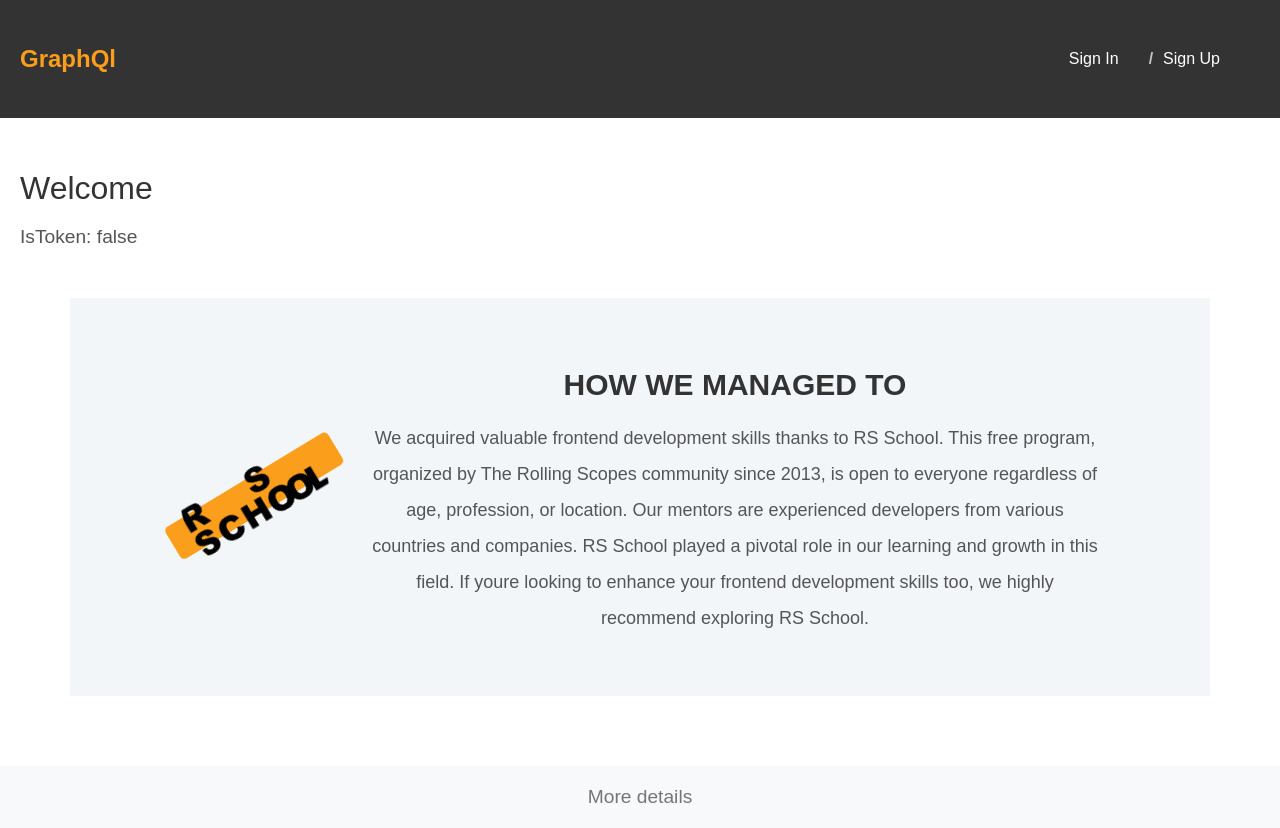
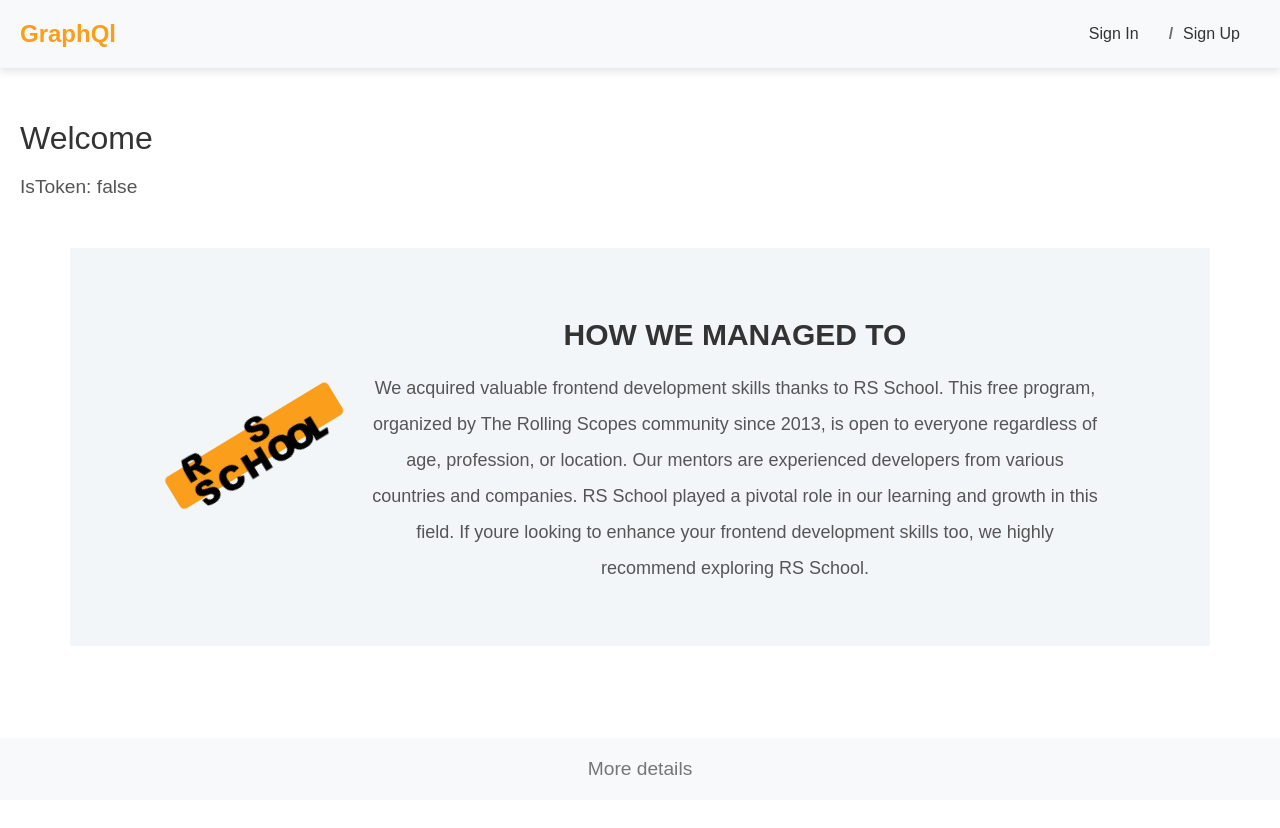
Before and after one commit to KaterinaMysl/graphiql-app, a React (Vite) app: page / in a window 1280 px wide. After the commit the page ends 800 px from the top, so only its background shows below. Built offline with nearby package versions, Linux system fonts and the light colour scheme; no server answers.

Commit message:
feat: add design

```diff
--- a/src/App.css
+++ b/src/App.css
@@ -18,10 +18,11 @@
   display: flex;
   flex-direction: column;
   min-height: 100%;
+  position: relative;
+  width: 100%;
 }
 
 .container {
   max-width: 1200px;
   margin: 0 auto;
-  padding: 20px;
 }
--- a/src/Layouts/Header/Header.module.css
+++ b/src/Layouts/Header/Header.module.css
@@ -1,9 +1,36 @@
 .header {
   display: flex;
+  position: relative;
   justify-content: space-between;
   align-items: center;
-  padding: 20px;
+  /* padding: 20px; */
+  background-color: #f8f9fa;
+  color: #fff;
+  z-index: 20;
+  width: 100%;
+  box-shadow: 0 4px 8px rgba(0, 0, 0, 0.1);
+  transition: all 0.6s ease;
+}
+
+.sticky {
+  position: fixed;
+  top: 0;
   background-color: #333;
+  color: #fff;
+  box-shadow: 0 4px 8px rgba(0, 0, 0, 0.1);
+
+  display: flex;
+  width: 100%;
+  justify-content: space-between;
+  align-items: center;
+  /* padding: 20px; */
+  color: #fff;
+  z-index: 20;
+  box-shadow: 0 4px 8px rgba(0, 0, 0, 0.1);
+  transition: all 0.6s ease;
+}
+
+.sticky nav a{
   color: #fff;
 }
 
@@ -20,6 +47,7 @@
 .logo h2 {
   padding: 0;
   margin: 0;
+  padding: 20px;
 }
 
 .title {
--- a/src/Layouts/Header/Header.tsx
+++ b/src/Layouts/Header/Header.tsx
@@ -1,3 +1,4 @@
+import React, { useState, useEffect } from 'react';
 import { Link } from 'react-router-dom';
 
 import { HEADER } from '../../utils/constants';
@@ -6,8 +7,22 @@
 import styles from './Header.module.css';
 
 const Header = () => {
+  const [isSticky, setSticky] = useState(false);
+
+  const handleScroll = () => {
+    setSticky(window.scrollY > 0);
+  };
+
+  useEffect(() => {
+    window.addEventListener('scroll', handleScroll);
+
+    return () => {
+      window.removeEventListener('scroll', handleScroll);
+    };
+  }, []);
+
   return (
-    <header className={styles.header}>
+    <header className={`${styles.header} ${isSticky ? styles.sticky : ''}`}>
       <Link to={HEADER.link} className={styles.logo}>
         <h2 className={styles.title}>{HEADER.title}</h2>
       </Link>
--- /dev/null
+++ b/src/pages/GraphQlPage.module.css
@@ -0,0 +1,21 @@
+.container {
+  max-width: 800px;
+  margin: 50px auto;
+  padding: 20px;
+  text-align: center;
+  border: 1px solid #ddd;
+  border-radius: 8px;
+  box-shadow: 0 0 10px rgba(0, 0, 0, 0.1);
+}
+
+.title {
+  font-size: 2em;
+  color: #333;
+  margin-bottom: 20px;
+}
+
+.description {
+  font-size: 1.2em;
+  color: #555;
+  margin-bottom: 30px;
+}
--- a/src/pages/GraphQlPage.tsx
+++ b/src/pages/GraphQlPage.tsx
@@ -1,8 +1,13 @@
+import styles from './GraphQlPage.module.css';
 const GraphQlPage = () => {
   return (
-    <>
-      <div>GraphiQl Page</div>;
-    </>
+    <div className={styles.container}>
+      <h1 className={styles.title}>GraphiQL Page</h1>
+      <p className={styles.description}>
+        Welcome to the GraphiQL page! This is where you can interact with your
+        GraphQL API.
+      </p>{' '}
+    </div>
   );
 };
 
--- a/src/pages/Welcome/Navigate.module.css
+++ b/src/pages/Welcome/Navigate.module.css
@@ -1,7 +1,6 @@
 .nav {
-  background-color: #333;
-  color: #fff;
-  padding: 10px 0;
+  color: #333;
+  padding: 20px;
 }
 
 .navContainer {
@@ -12,7 +11,7 @@
 
 .link {
   text-decoration: none;
-  color: #fff;
+  color: #333;
   margin-right: 20px;
   transition: color 0.3s ease;
 }
```
